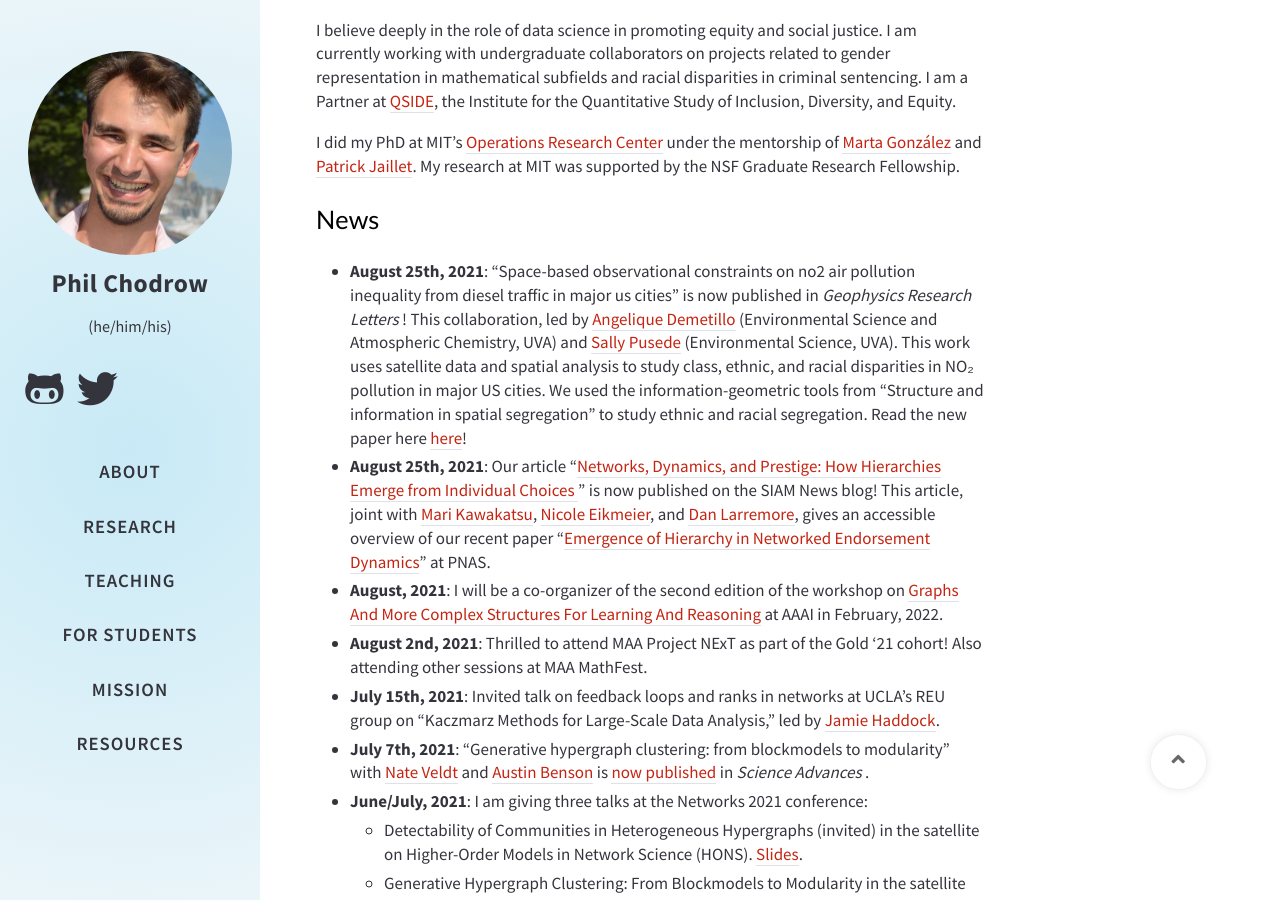
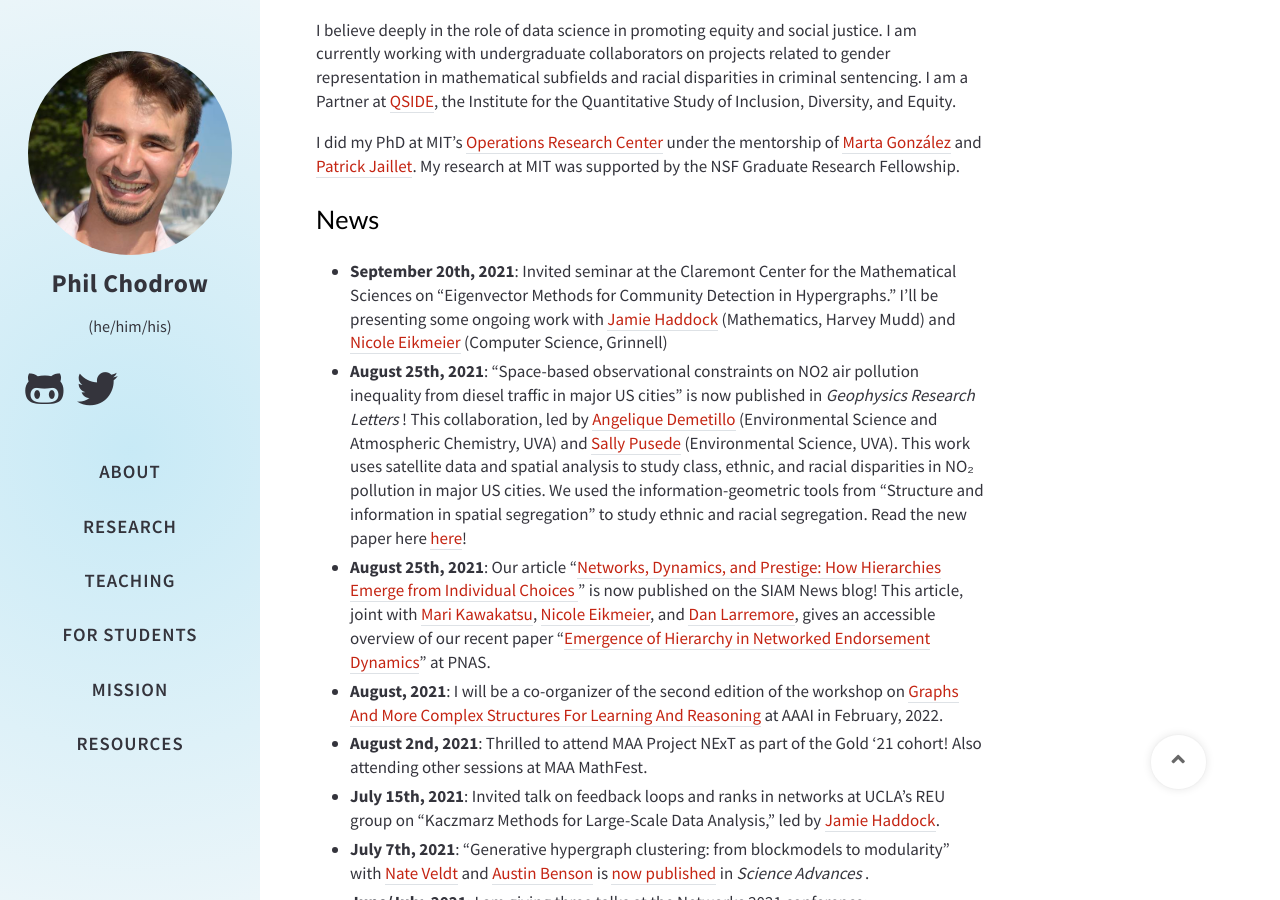
Before and after one commit to PhilChodrow/UCLA-website, a Jekyll site: the page built from index.md, in a window 1280 px wide and 900 px high, scrolled down 437 px. Built offline with Jekyll 4.4.1, drawn with Linux system fonts in a browser that asks for light colours; nearby versions of some CDN libraries; comment, search, counter and statistics services are not loaded; a style sheet for code colours, icons or effects is not loaded.

Commit message:
news updates

```diff
--- a/index.md
+++ b/index.md
@@ -17,7 +17,8 @@
 
 ## News
 
-- **August 25th, 2021**: "Space-based observational constraints on no2 air pollution inequality from diesel traffic in major us cities" is now published in *Geophysics Research Letters*! This collaboration, led by [Angelique Demetillo](https://maryangelique.com) (Environmental Science and Atmospheric Chemistry, UVA) and [Sally Pusede](https://pusede.evsc.virginia.edu) (Environmental Science, UVA). This work uses satellite data and spatial analysis to study class, ethnic, and racial disparities in NO₂ pollution in major US cities. We used the information-geometric tools from "Structure and information in spatial segregation" to study ethnic and racial segregation. Read the new paper here [here](https://agupubs.onlinelibrary.wiley.com/doi/10.1029/2021GL094333)!
+- **September 20th, 2021**: Invited seminar at the Claremont Center for the Mathematical Sciences on "Eigenvector Methods for Community Detection in Hypergraphs." I'll be presenting some ongoing work with [Jamie Haddock](https://www.math.ucla.edu/~jhaddock/) (Mathematics, Harvey Mudd) and [Nicole Eikmeier](https://eikmeier.sites.grinnell.edu/) (Computer Science, Grinnell)
+- **August 25th, 2021**: "Space-based observational constraints on NO2 air pollution inequality from diesel traffic in major US cities" is now published in *Geophysics Research Letters*! This collaboration, led by [Angelique Demetillo](https://maryangelique.com) (Environmental Science and Atmospheric Chemistry, UVA) and [Sally Pusede](https://pusede.evsc.virginia.edu) (Environmental Science, UVA). This work uses satellite data and spatial analysis to study class, ethnic, and racial disparities in NO₂ pollution in major US cities. We used the information-geometric tools from "Structure and information in spatial segregation" to study ethnic and racial segregation. Read the new paper here [here](https://agupubs.onlinelibrary.wiley.com/doi/10.1029/2021GL094333)!
 - **August 25th, 2021**: Our article "[Networks, Dynamics, and Prestige: How Hierarchies Emerge from Individual Choices
 ](https://sinews.siam.org/Details-Page/networks-dynamics-and-prestige-how-hierarchies-emerge-from-individual-choices)" is now published on the SIAM News blog! This article, joint with [Mari Kawakatsu](https://www.marikawakatsu.com/), [Nicole Eikmeier](https://eikmeier.sites.grinnell.edu/), and [Dan Larremore](https://larremorelab.github.io/), gives an accessible overview of our recent paper "[Emergence of Hierarchy in Networked Endorsement Dynamics](https://www.pnas.org/content/118/16/e2015188118.short)" at PNAS.
 - **August, 2021**: I will be a co-organizer of the second edition of the workshop on [Graphs And More Complex Structures For Learning And Reasoning](https://sites.google.com/view/gclr2021/speakers) at AAAI in February, 2022.
```
